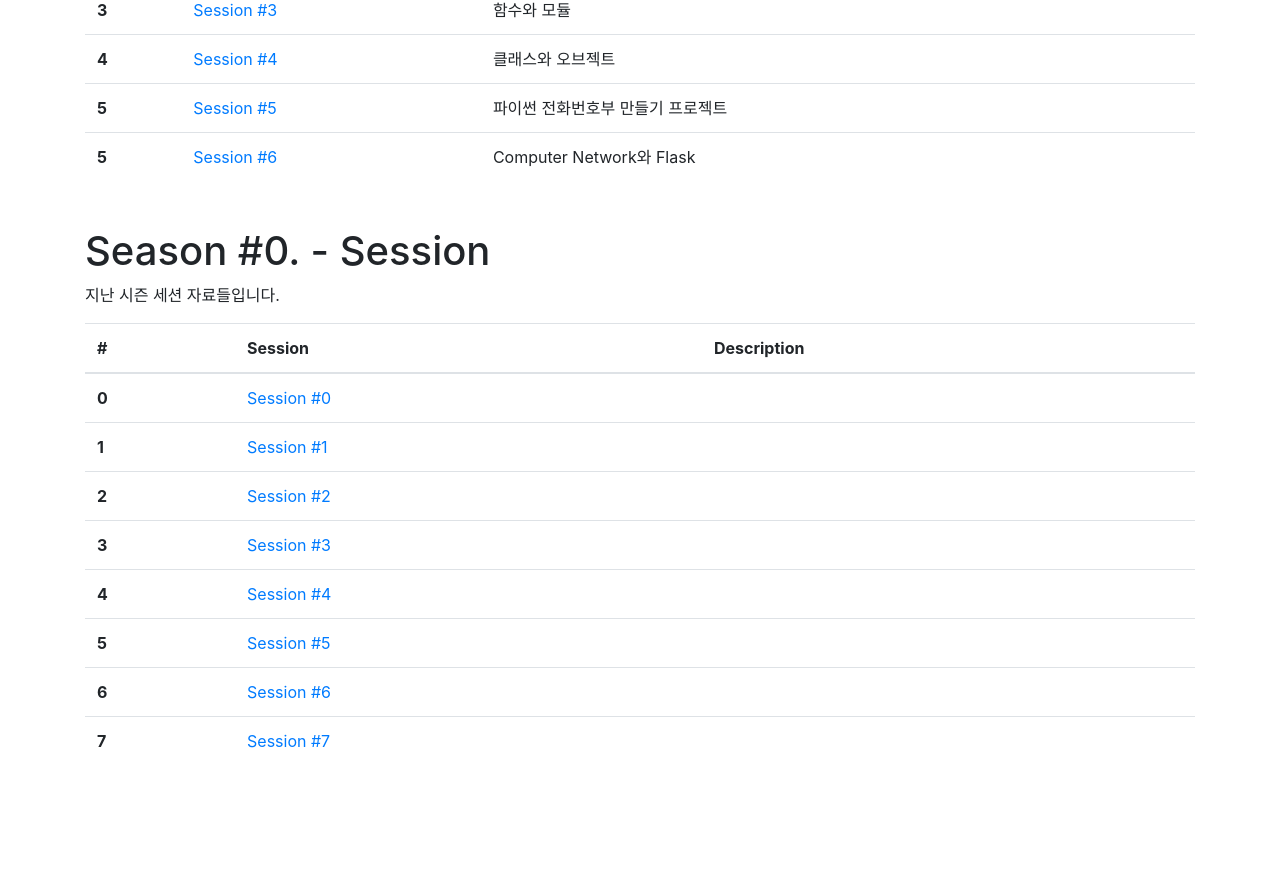
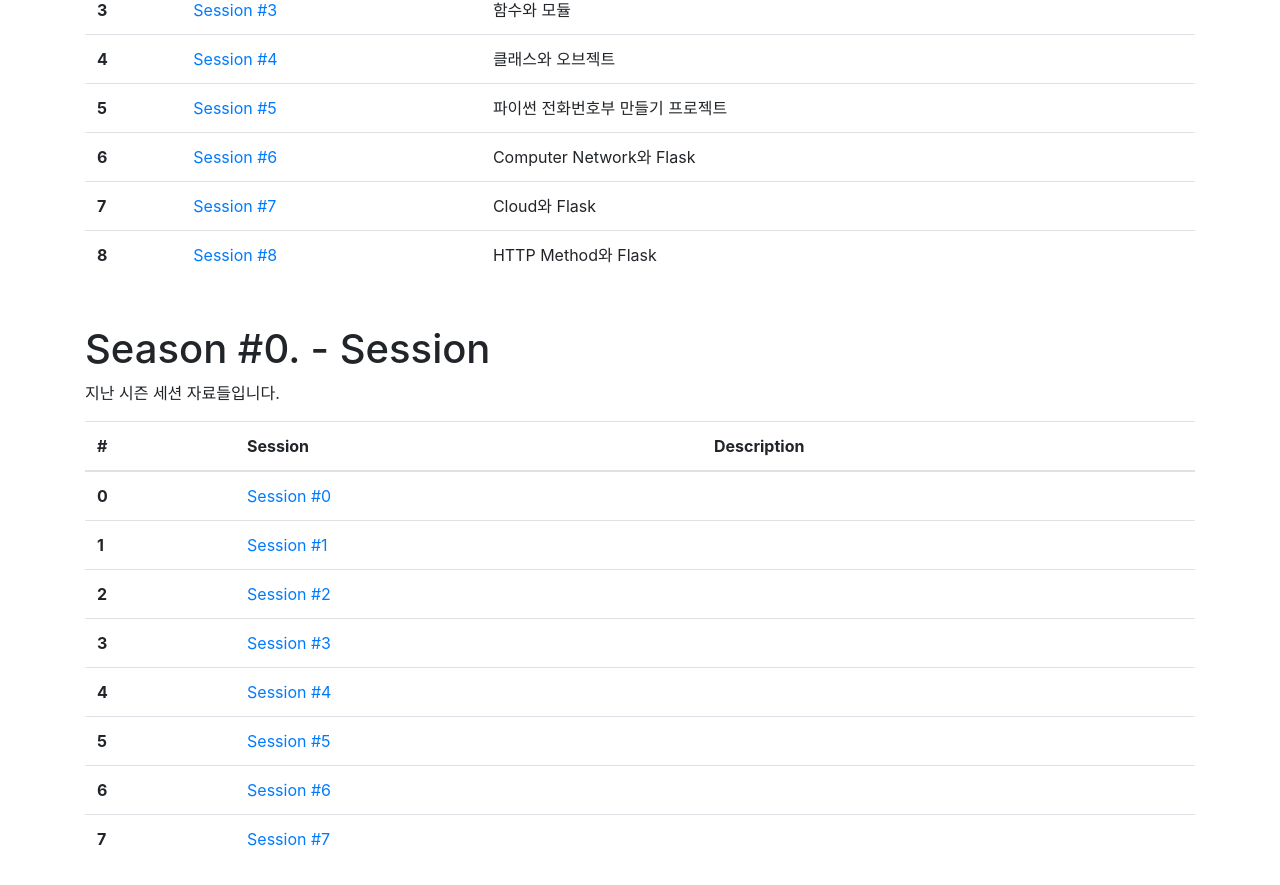
Before and after one commit to AmosDoan/mossol_main_react, a React (Create React App) app: page /#/openCollege in a window 1280 px wide. Shown: the part 2179-3064 px from the top of the page. Before the commit the page ends 3010 px from the top, so only its background shows below. Built offline with nearby package versions, Linux system fonts and the light colour scheme.

Commit message:
- Add session 8

```diff
--- a/src/pages/OpenCollege.js
+++ b/src/pages/OpenCollege.js
@@ -166,9 +166,19 @@ class OpenCollege extends Component {
                                     <td>파이썬 전화번호부 만들기 프로젝트</td>
                                 </tr>
                                 <tr>
-                                    <th scope="row">5</th>
+                                    <th scope="row">6</th>
                                     <td><a href="https://mossol.net/season1/session-6/#/">Session #6</a></td>
                                     <td>Computer Network와 Flask</td>
+                                </tr>
+                                <tr>
+                                    <th scope="row">7</th>
+                                    <td><a href="https://mossol.net/season1/session-7/#/">Session #7</a></td>
+                                    <td>Cloud와 Flask</td>
+                                </tr>
+                                <tr>
+                                    <th scope="row">8</th>
+                                    <td><a href="https://mossol.net/season1/session-8/#/">Session #8</a></td>
+                                    <td>HTTP Method와 Flask</td>
                                 </tr>
                                 </tbody>
                             </table>
```
